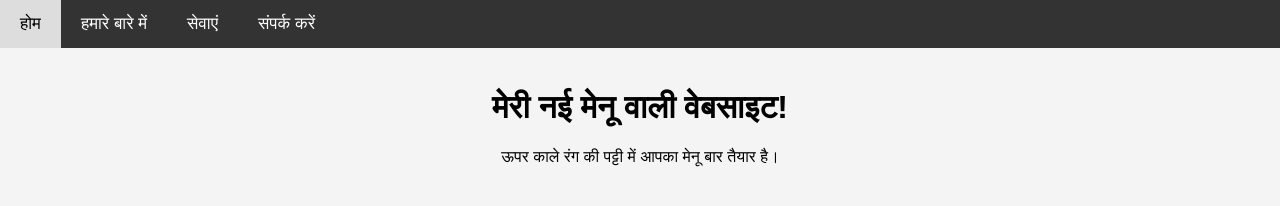
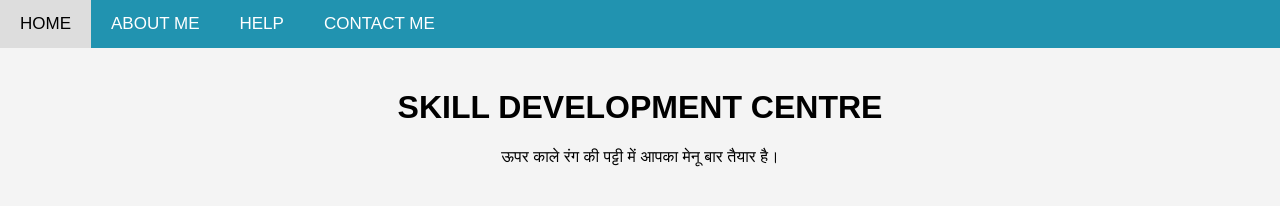
Before and after one commit to rtsedu112/SKILL-DEVELOPMENT-CENTRE, a plain HTML site: page index.html in a window 1280 px wide. Drawn offline with Linux system fonts and the light colour scheme.

Commit message:
Update index.html

```diff
--- a/index.html
+++ b/index.html
@@ -3,7 +3,7 @@
 <head>
     <meta charset="UTF-8">
     <meta name="viewport" content="width=device-width, initial-scale=1.0">
-    <title>मेनू वाली वेबसाइट</title>
+    <title>RAJ COMPUTER CENTRE</title>
     <style>
         /* पूरे पेज की सेटिंग */
         body {
@@ -15,7 +15,7 @@
 
         /* मेनू बार (Navbar) का डिज़ाइन */
         .navbar {
-            background-color: #333;
+            background-color: #2193b0;
             overflow: hidden;
         }
 
@@ -47,15 +47,15 @@
 
     <!-- यहाँ से मेनू बार शुरू होता है -->
     <div class="navbar">
-        <a href="#home">होम</a>
-        <a href="#about">हमारे बारे में</a>
-        <a href="#services">सेवाएं</a>
-        <a href="#contact">संपर्क करें</a>
+        <a href="#home">HOME</a>
+        <a href="#about">ABOUT ME</a>
+        <a href="#services">HELP</a>
+        <a href="#contact">CONTACT ME</a>
     </div>
 
     <!-- वेबसाइट का कंटेंट -->
     <div class="content">
-        <h1>मेरी नई मेनू वाली वेबसाइट!</h1>
+        <h1>SKILL DEVELOPMENT CENTRE</h1>
         <p>ऊपर काले रंग की पट्टी में आपका मेनू बार तैयार है।</p>
     </div>
 
```
